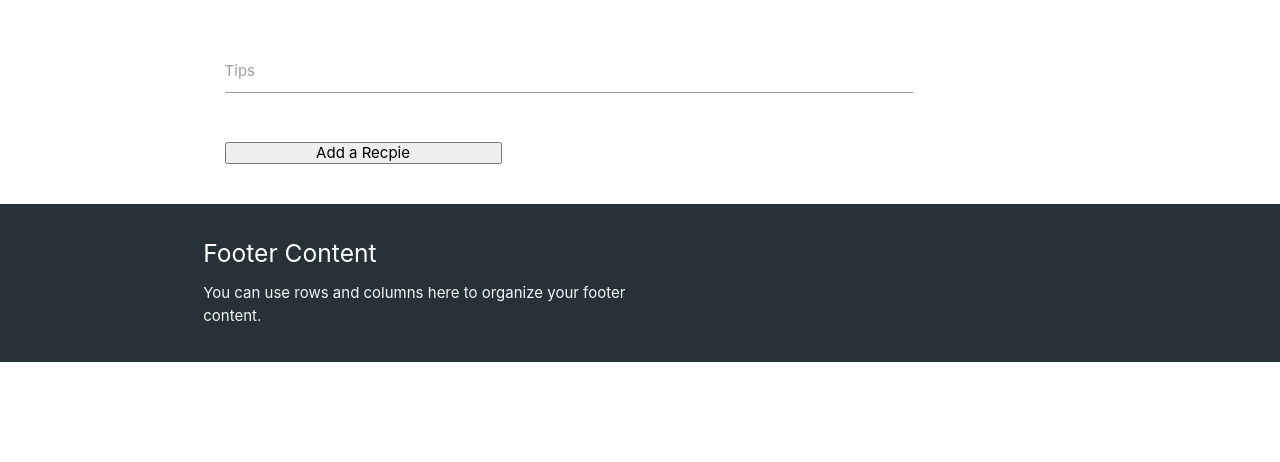
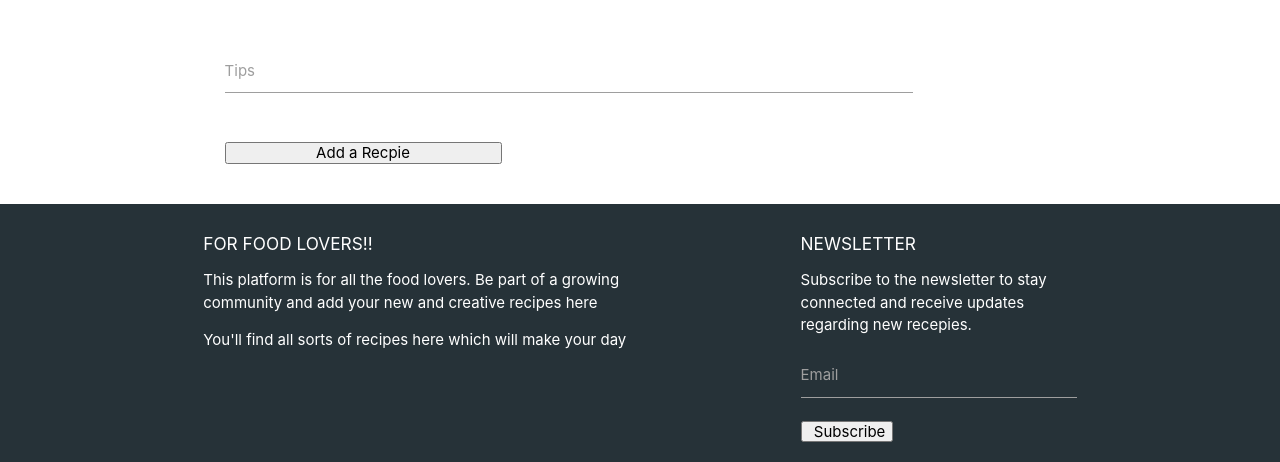
Before and after one commit to dhruv2102/MS3-Recepie-Book, a Flask app: page /add_recepie in a window 1280 px wide. Shown: the part 939-1401 px from the top of the page. Before the commit the page ends 1301 px from the top, so only its background shows below. Run offline with Flask 2, Linux system fonts and the light colour scheme; data that the repository does not hold is empty; some libraries are stand-ins or nearby versions.

Commit message:
Added footer elements

```diff
--- a/templates/base.html
+++ b/templates/base.html
@@ -91,14 +91,35 @@
 
 
 
-    <footer class="page-footer blue-grey darken-4 text-white">
+    <footer class="page-footer blue-grey darken-4">
         <div class="container">
             <div class="row">
-                <div class="col l6 s12">
-                    <h5 class="white-text">Footer Content</h5>
-                    <p class="grey-text text-lighten-4">You can use rows and columns here to organize your footer
-                        content.</p>
+                <div class="col s12 l6">
+                    <h6>
+                        FOR FOOD LOVERS!!
+                    </h6>
+                    <p>This platform is for all the food lovers. Be part of a growing community and add your new and creative recipes here</p>
+                    <p></p>
+                    <p>You'll find all sorts of recipes here which will make your day</p>
                 </div>
+                <div class="col s12 l4 offset-l2">
+                    <h6>
+                        NEWSLETTER
+                    </h6>
+                    <p>
+                        Subscribe to the newsletter to stay connected and receive updates regarding new recepies.
+                    </p>
+                    <form action="" method="POST">
+                        <div class="input-field ">
+                            <input id="email" name="email" type="email" pattern="[a-z0-9._%+-]+@[a-z0-9.-]+\.[a-z]{2,}$" class="validate white-text">
+                            <label for="email">Email</label>
+                        </div>
+                        <!-- Subscribe button -->
+                        <button type="submit" class="col s4">Subscribe</button>
+                    </form>
+                </div>
+            </div>
+        </div>
     </footer>
 
 
```
